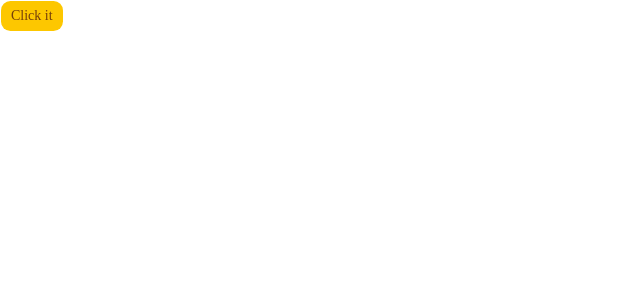
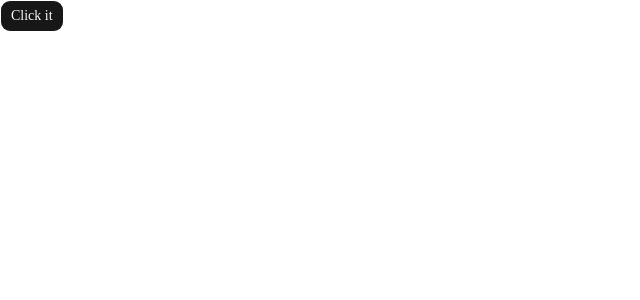
Before and after one commit to Swastik-Dutta2004/Freelancer, a Next.js app: page / in a window 1280 px wide. Shown: the top 300 px of the page, without its empty margins (0-640 px from the left). Built offline with nearby package versions, Linux system fonts and the light colour scheme.

Commit message:
feat: initial commit

```diff
--- a/app/globals.css
+++ b/app/globals.css
@@ -45,75 +45,76 @@
   --radius-2xl: calc(var(--radius) * 1.8);
   --radius-3xl: calc(var(--radius) * 2.2);
   --radius-4xl: calc(var(--radius) * 2.6);
+  --font-heading: var(--font-sans);
 }
 
 :root {
-  --radius: 0.65rem;
+  --radius: 0.625rem;
+  --card: oklch(1 0 0);
+  --card-foreground: oklch(0.145 0 0);
+  --popover: oklch(1 0 0);
+  --popover-foreground: oklch(0.145 0 0);
+  --primary: oklch(0.205 0 0);
+  --primary-foreground: oklch(0.985 0 0);
+  --secondary: oklch(0.97 0 0);
+  --secondary-foreground: oklch(0.205 0 0);
+  --muted: oklch(0.97 0 0);
+  --muted-foreground: oklch(0.556 0 0);
+  --accent: oklch(0.97 0 0);
+  --accent-foreground: oklch(0.205 0 0);
+  --destructive: oklch(0.577 0.245 27.325);
+  --border: oklch(0.922 0 0);
+  --input: oklch(0.922 0 0);
+  --ring: oklch(0.708 0 0);
+  --chart-1: oklch(0.87 0 0);
+  --chart-2: oklch(0.556 0 0);
+  --chart-3: oklch(0.439 0 0);
+  --chart-4: oklch(0.371 0 0);
+  --chart-5: oklch(0.269 0 0);
+  --sidebar: oklch(0.985 0 0);
+  --sidebar-foreground: oklch(0.145 0 0);
+  --sidebar-primary: oklch(0.205 0 0);
+  --sidebar-primary-foreground: oklch(0.985 0 0);
+  --sidebar-accent: oklch(0.97 0 0);
+  --sidebar-accent-foreground: oklch(0.205 0 0);
+  --sidebar-border: oklch(0.922 0 0);
+  --sidebar-ring: oklch(0.708 0 0);
   --background: oklch(1 0 0);
-  --foreground: oklch(0.141 0.005 285.823);
-  --card: oklch(1 0 0);
-  --card-foreground: oklch(0.141 0.005 285.823);
-  --popover: oklch(1 0 0);
-  --popover-foreground: oklch(0.141 0.005 285.823);
-  --primary: oklch(0.852 0.199 91.936);
-  --primary-foreground: oklch(0.421 0.095 57.708);
-  --secondary: oklch(0.967 0.001 286.375);
-  --secondary-foreground: oklch(0.21 0.006 285.885);
-  --muted: oklch(0.967 0.001 286.375);
-  --muted-foreground: oklch(0.552 0.016 285.938);
-  --accent: oklch(0.967 0.001 286.375);
-  --accent-foreground: oklch(0.21 0.006 285.885);
-  --destructive: oklch(0.577 0.245 27.325);
-  --border: oklch(0.92 0.004 286.32);
-  --input: oklch(0.92 0.004 286.32);
-  --ring: oklch(0.852 0.199 91.936);
-  --chart-1: oklch(0.905 0.182 98.111);
-  --chart-2: oklch(0.795 0.184 86.047);
-  --chart-3: oklch(0.681 0.162 75.834);
-  --chart-4: oklch(0.554 0.135 66.442);
-  --chart-5: oklch(0.476 0.114 61.907);
-  --sidebar: oklch(0.985 0 0);
-  --sidebar-foreground: oklch(0.141 0.005 285.823);
-  --sidebar-primary: oklch(0.681 0.162 75.834);
-  --sidebar-primary-foreground: oklch(0.987 0.026 102.212);
-  --sidebar-accent: oklch(0.967 0.001 286.375);
-  --sidebar-accent-foreground: oklch(0.21 0.006 285.885);
-  --sidebar-border: oklch(0.92 0.004 286.32);
-  --sidebar-ring: oklch(0.852 0.199 91.936);
+  --foreground: oklch(0.145 0 0);
 }
 
 .dark {
-  --background: oklch(0.141 0.005 285.823);
+  --background: oklch(0.145 0 0);
   --foreground: oklch(0.985 0 0);
-  --card: oklch(0.21 0.006 285.885);
+  --card: oklch(0.205 0 0);
   --card-foreground: oklch(0.985 0 0);
-  --popover: oklch(0.21 0.006 285.885);
+  --popover: oklch(0.205 0 0);
   --popover-foreground: oklch(0.985 0 0);
-  --primary: oklch(0.795 0.184 86.047);
-  --primary-foreground: oklch(0.421 0.095 57.708);
-  --secondary: oklch(0.274 0.006 286.033);
+  --primary: oklch(0.922 0 0);
+  --primary-foreground: oklch(0.205 0 0);
+  --secondary: oklch(0.269 0 0);
   --secondary-foreground: oklch(0.985 0 0);
-  --muted: oklch(0.274 0.006 286.033);
-  --muted-foreground: oklch(0.705 0.015 286.067);
-  --accent: oklch(0.274 0.006 286.033);
+  --muted: oklch(0.269 0 0);
+  --muted-foreground: oklch(0.708 0 0);
+  --accent: oklch(0.269 0 0);
   --accent-foreground: oklch(0.985 0 0);
   --destructive: oklch(0.704 0.191 22.216);
   --border: oklch(1 0 0 / 10%);
   --input: oklch(1 0 0 / 15%);
-  --ring: oklch(0.421 0.095 57.708);
-  --chart-1: oklch(0.905 0.182 98.111);
-  --chart-2: oklch(0.795 0.184 86.047);
-  --chart-3: oklch(0.681 0.162 75.834);
-  --chart-4: oklch(0.554 0.135 66.442);
-  --chart-5: oklch(0.476 0.114 61.907);
-  --sidebar: oklch(0.21 0.006 285.885);
+  --ring: oklch(0.556 0 0);
+  --chart-1: oklch(0.87 0 0);
+  --chart-2: oklch(0.556 0 0);
+  --chart-3: oklch(0.439 0 0);
+  --chart-4: oklch(0.371 0 0);
+  --chart-5: oklch(0.269 0 0);
+  --sidebar: oklch(0.205 0 0);
   --sidebar-foreground: oklch(0.985 0 0);
-  --sidebar-primary: oklch(0.795 0.184 86.047);
-  --sidebar-primary-foreground: oklch(0.987 0.026 102.212);
-  --sidebar-accent: oklch(0.274 0.006 286.033);
+  --sidebar-primary: oklch(0.488 0.243 264.376);
+  --sidebar-primary-foreground: oklch(0.985 0 0);
+  --sidebar-accent: oklch(0.269 0 0);
   --sidebar-accent-foreground: oklch(0.985 0 0);
   --sidebar-border: oklch(1 0 0 / 10%);
-  --sidebar-ring: oklch(0.421 0.095 57.708);
+  --sidebar-ring: oklch(0.556 0 0);
 }
 
 @layer base {
--- a/app/login/page.tsx
+++ b/app/login/page.tsx
@@ -1,11 +1,39 @@
-import { LoginForm } from "@/components/login-form"
+import Login from "@/components/auth/Login";
+import Register from "@/components/auth/Register";
+import { Tabs, TabsContent, TabsList, TabsTrigger } from "@/components/ui/label";
+import Image from "next/image";
+import type { Metadata } from "next";
+import { Suspense } from "react";
+import Loading from "../(front)/loading";
 
-export default function Page() {
+export const metadata: Metadata = {
+  title: "Login|Freelancers",
+  description: "Please login to access the Community app for freelancers.",
+};
+
+export default function login() {
   return (
-    <div className="flex min-h-svh w-full items-center justify-center p-6 md:p-10">
-      <div className="w-full max-w-sm">
-        <LoginForm />
+    <div className="h-screen w-screen flex justify-center items-center flex-col">
+      <div className="flex flex-col justify-center items-center mb-4">
+        <Image src="/images/logo_512.png" width={100} height={100} alt="logo" />
+        <p className="font-bold text-xl">Freelancers</p>
+        <p>A community of freelancers</p>
       </div>
+
+      <Tabs defaultValue="login" className="w-full md:w-[500px] px-2">
+        <TabsList className="grid w-full grid-cols-2">
+          <TabsTrigger value="login">Login</TabsTrigger>
+          <TabsTrigger value="register">Register</TabsTrigger>
+        </TabsList>
+        <TabsContent value="login">
+          <Suspense fallback={<Loading />}>
+            <Login />
+          </Suspense>
+        </TabsContent>
+        <TabsContent value="register">
+          <Register />
+        </TabsContent>
+      </Tabs>
     </div>
-  )
+  );
 }
--- /dev/null
+++ b/components/auth/Login.tsx
@@ -0,0 +1,66 @@
+"use client";
+import React, { useEffect } from "react";
+import {
+  Card,
+  CardContent,
+  CardDescription,
+  CardFooter,
+  CardHeader,
+  CardTitle,
+} from "@/components/ui/card";
+import { Input } from "@/components/ui/input";
+import { Label } from "@/components/ui/label";
+import { useSearchParams } from "next/navigation";
+import { toast } from "react-toastify";
+import { useFormState } from "react-dom";
+import { loginAction } from "@/actions/authActions";
+import { SubmitBtn } from "./SubmitBtn";
+
+const initState = {
+  status: 0,
+  errors: {},
+};
+
+export default function Login() {
+  const params = useSearchParams();
+  useEffect(() => {
+    if (params.get("error")) {
+      toast.warning(params.get("error"), { theme: "colored" });
+    }
+  }, []);
+
+  const [state, formAction] = useFormState(loginAction, initState);
+
+  return (
+    <div>
+      <Card>
+        <CardHeader>
+          <CardTitle>Login</CardTitle>
+          <CardDescription>Welcome back to new era of coding.</CardDescription>
+        </CardHeader>
+        <CardContent className="space-y-2">
+          <form action={formAction}>
+            <div className="space-y-1">
+              <Label htmlFor="email">Email</Label>
+              <Input id="email" name="email" placeholder="Enter your email." />
+              <span className="text-red-400">{state?.errors?.email}</span>
+            </div>
+            <div className="space-y-1">
+              <Label htmlFor="password">Password</Label>
+              <Input
+                id="password"
+                name="password"
+                placeholder="Enter your password"
+                type="password"
+              />
+              <span className="text-red-400">{state?.errors?.password}</span>
+            </div>
+            <div className="mt-3">
+              <SubmitBtn text="Submit" />
+            </div>
+          </form>
+        </CardContent>
+      </Card>
+    </div>
+  );
+}
--- /dev/null
+++ b/components/auth/Register.tsx
@@ -0,0 +1,92 @@
+"use client";
+import React from "react";
+import {
+  Card,
+  CardContent,
+  CardDescription,
+  CardFooter,
+  CardHeader,
+  CardTitle,
+} from "@/components/ui/card";
+import { Input } from "@/components/ui/input";
+import { Label } from "@/components/ui/label";
+import { registerAction } from "@/actions/authActions";
+import { useFormState } from "react-dom";
+import { SubmitBtn } from "./SubmitBtn";
+
+const initState = {
+  status: 0,
+  errors: {},
+};
+
+export default function Register() {
+  const [state, formAction] = useFormState(registerAction, initState);
+  return (
+    <div>
+      <Card>
+        <CardHeader>
+          <CardTitle>Register</CardTitle>
+          <CardDescription>
+            Create new account a join new era of chatting .
+          </CardDescription>
+        </CardHeader>
+        <CardContent className="space-y-2">
+          <form action={formAction}>
+            <div className="space-y-1">
+              <Label htmlFor="name">Name</Label>
+              <Input
+                id="name"
+                type="text"
+                name="name"
+                placeholder="Enter your name."
+              />
+              <span className="text-red-400">{state?.errors?.name}</span>
+            </div>
+            <div className="space-y-1">
+              <Label htmlFor="username">Username</Label>
+              <Input
+                id="username"
+                type="text"
+                name="username"
+                placeholder="Enter your username."
+              />
+              <span className="text-red-400">{state?.errors?.username}</span>
+            </div>
+            <div className="space-y-1">
+              <Label htmlFor="email">Email</Label>
+              <Input
+                id="email"
+                type="email"
+                name="email"
+                placeholder="Enter your email."
+              />
+              <span className="text-red-400">{state?.errors?.email}</span>
+            </div>
+            <div className="space-y-1">
+              <Label htmlFor="password">Password</Label>
+              <Input
+                id="password"
+                type="password"
+                name="password"
+                placeholder="Enter your password."
+              />
+              <span className="text-red-400">{state?.errors?.password}</span>
+            </div>
+            <div className="space-y-1">
+              <Label htmlFor="cpassword">Confirm Password</Label>
+              <Input
+                id="cpassword"
+                type="password"
+                name="password_confirmation"
+                placeholder="Confirm your password."
+              />
+            </div>
+            <div className="mt-2">
+              <SubmitBtn text="Submit" />
+            </div>
+          </form>
+        </CardContent>
+      </Card>
+    </div>
+  );
+}
--- a/package.json
+++ b/package.json
@@ -18,7 +18,7 @@
     "radix-ui": "^1.4.3",
     "react": "19.2.3",
     "react-dom": "19.2.3",
-    "shadcn": "^4.0.8",
+    "shadcn": "^4.1.0",
     "tailwind-merge": "^3.5.0",
     "tw-animate-css": "^1.4.0"
   },
```
Also changed, not shown: components/login-from.tsx (renamed from components/login-form.tsx), 2 other files (tests, documents, lock files or other folders).
